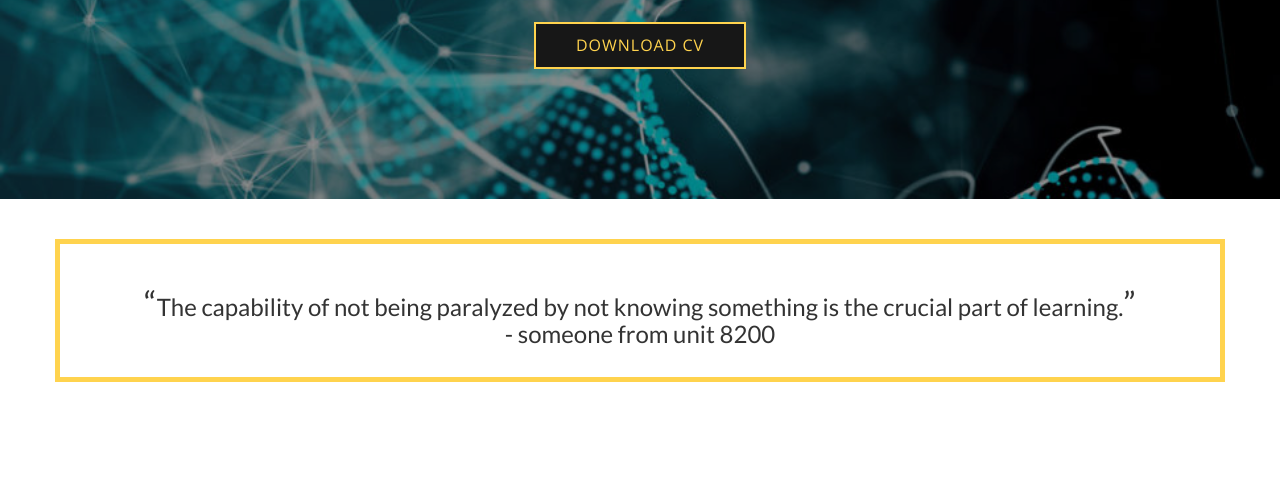
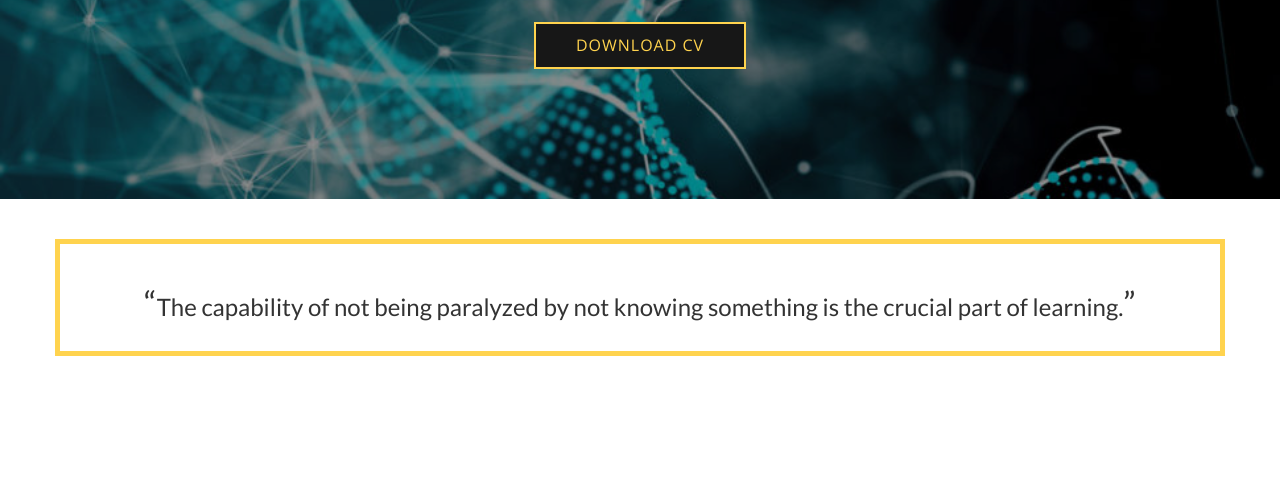
Before and after one commit to Charlesmsa7/charlesmsa7.github.io, a plain HTML site: page index.html in a window 1280 px wide. Shown: the part 253-736 px from the top of the page. Drawn offline with nearby package versions, Linux system fonts and the light colour scheme.

Commit message:
Update index.html

```diff
--- a/index.html
+++ b/index.html
@@ -78,7 +78,7 @@
     <div class="container">
       <div class="row">
         <div class="cta-info text-center">
-          <h3><span class="dec-tec">“</span>The capability of not being paralyzed by not knowing something is the crucial part of learning.<span class="dec-tec">”</span> <br />- someone from unit 8200</h3>
+          <h3><span class="dec-tec">“</span>The capability of not being paralyzed by not knowing something is the crucial part of learning.<span class="dec-tec">”</span></h3>
         </div>
       </div>
     </div>
```
